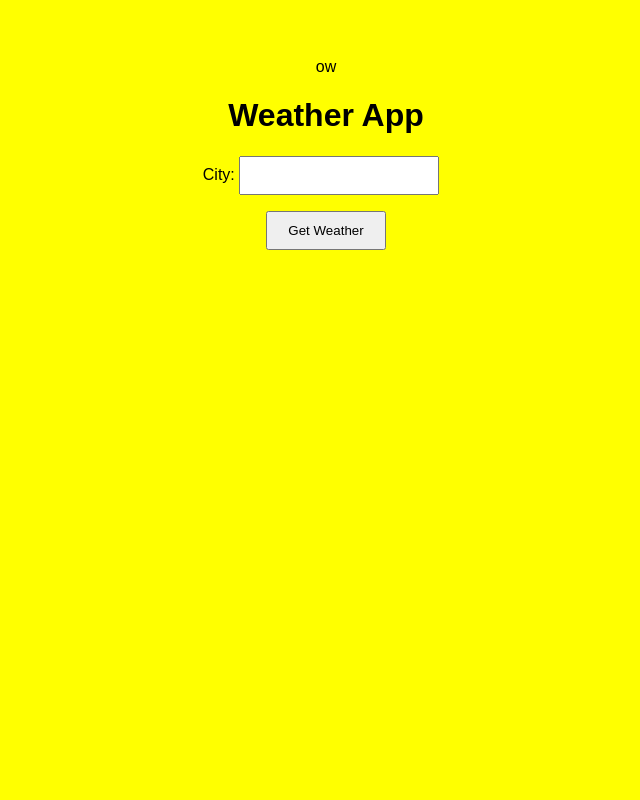
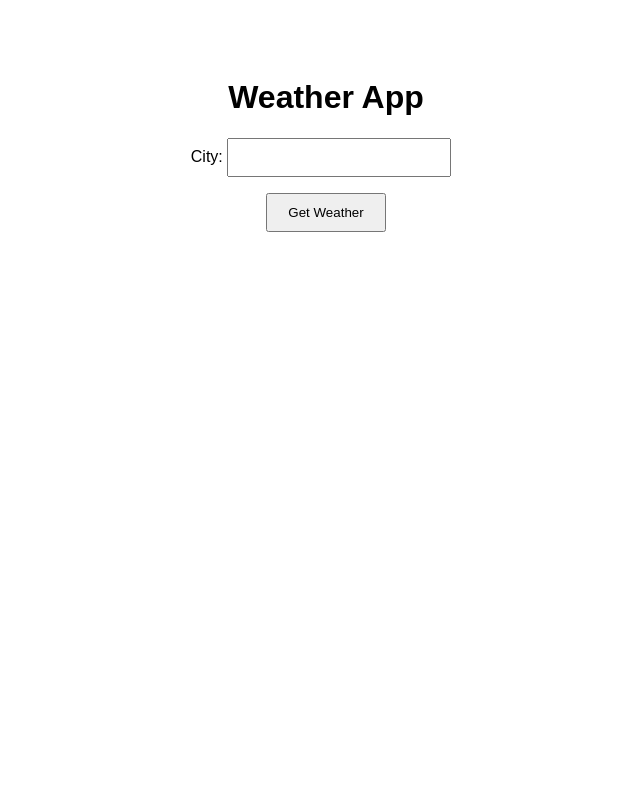
Before and after one commit to jobychacko2001/weather-app, a Django app: page / in a window 1280 px wide. Shown: the whole page, without its empty margins (314-954 px from the left). Run offline with Django 5.2, Linux system fonts and the light colour scheme.

Commit message:
Update index.html

```diff
--- a/weather_app/templates/weather_app/index.html
+++ b/weather_app/templates/weather_app/index.html
@@ -1,4 +1,4 @@
-ow<!DOCTYPE html>
+<!DOCTYPE html>
 <html lang="en">
 <head>
     <meta charset="UTF-8">
@@ -6,7 +6,7 @@ ow<!DOCTYPE html>
     <style>
         body {
             font-family: 'Arial', sans-serif;
-            background-color: yellow;
+            background-color: white;
             text-align: center;
             padding: 50px;
         }
```
